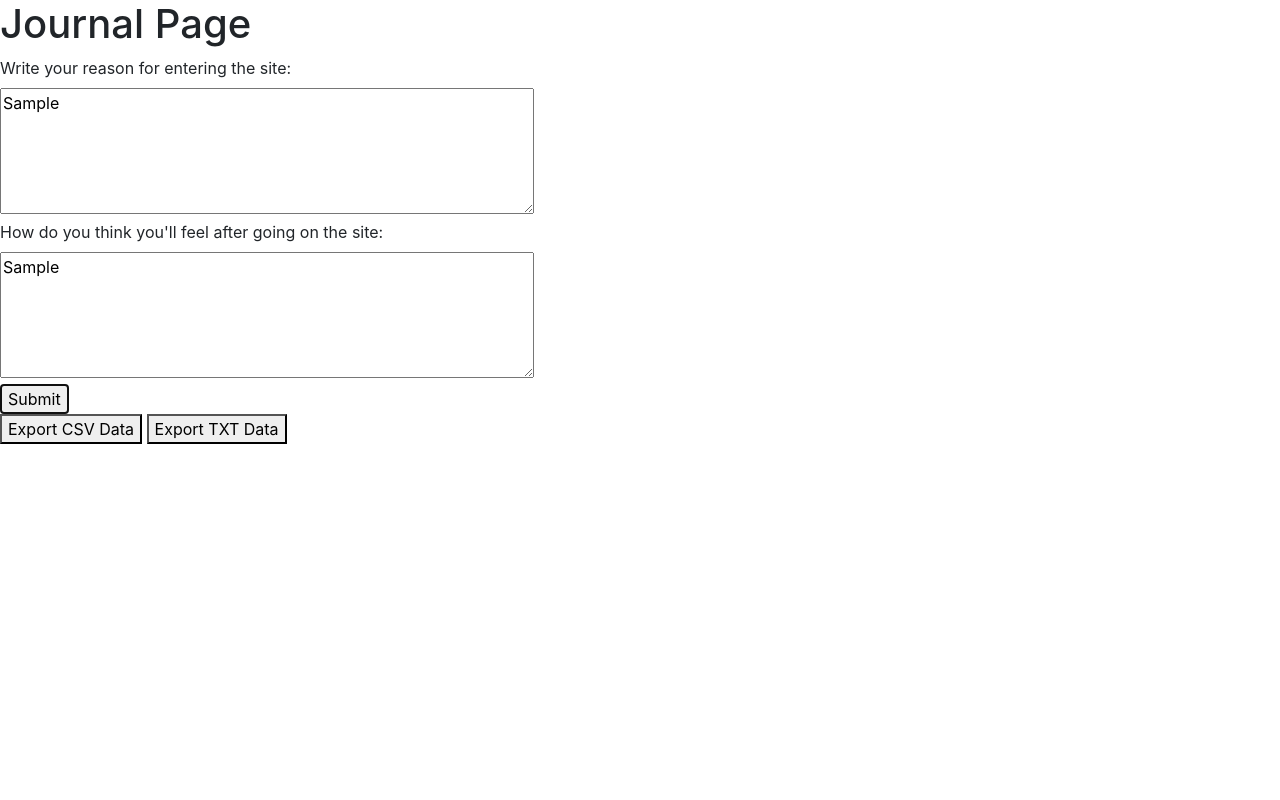
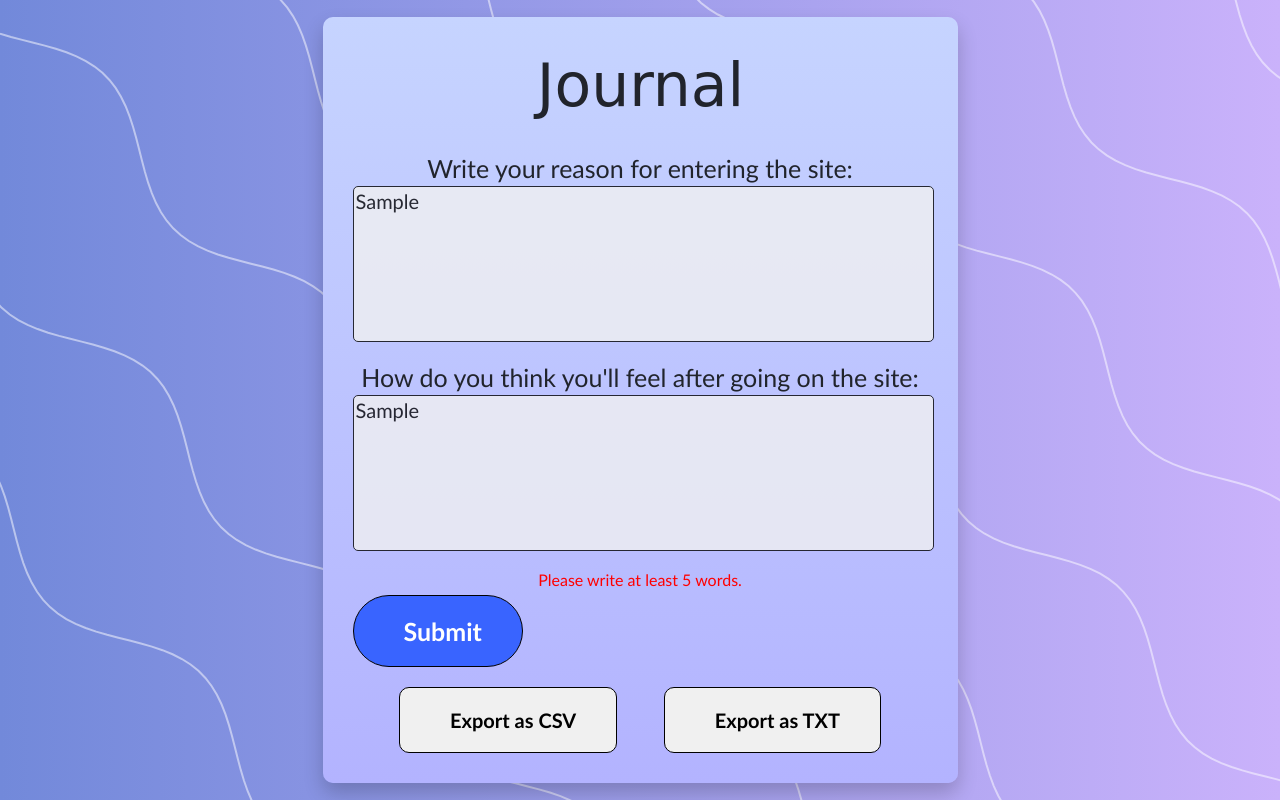
Before and after one commit to hyweric/mindful-redirect, a plain HTML site: page src/components/journal.html in a window 1280 px wide. Both pictures are taken after typing "Sample", "Sample" into the empty fields and a click on the button "Submit". Drawn offline with nearby package versions, Linux system fonts and the light colour scheme.

Commit message:
journal done

```diff
--- a/src/components/journal.html
+++ b/src/components/journal.html
@@ -1,24 +1,40 @@
 <!DOCTYPE html>
 <html lang="en">
-    <head>
-        <meta charset = "UTF-8">
-        <meta name = "viewport" content = "width=device-width, initial-scale=1.0">
-        <title>Journal Page</title>
-        <link rel="stylesheet" href="https://maxcdn.bootstrapcdn.com/bootstrap/4.0.0/css/bootstrap.min.css">
-        <script src = "https://kit.fontawesome.com/a076d05399.js"></script>
-        <script src = "./popup.js" defer></script>
-    </head>
+<head>
+    <meta charset="UTF-8">
+    <meta name="viewport" content="width=device-width, initial-scale=1.0">
+    <title>Journal</title>
+    <link rel="stylesheet" href="journalStyles.css">
+    <script src="https://kit.fontawesome.com/a076d05399.js"></script>
+    <script src="./popup.js" defer></script>
+
+</head>
 <body>
-    <h1>Journal Page</h1>
-    <form id="journalForm">
-        <label for="journalEntry">Write your reason for entering the site:</label><br>
-        <textarea id="journalEntry" name="journalEntry" rows="5" cols="50"></textarea><br>
-        <label for="journalEntry">How do you think you'll feel after going on the site:</label><br>
-        <textarea id="journalEntry2" name="journalEntry2" rows="5" cols="50"></textarea><br>
-        <button type="submit">Submit</button>
-    </form>
-    <button type="ECSV" class="button">Export CSV Data</button>
-    <button type="ETXT" class="button">Export TXT Data</button>
+    <canvas id="sineCanvas"></canvas>
+    <div class="container">
+        <h1>Journal</h1>
+        <form id="journalForm">
+            <label for="journalEntry" class="body">Write your reason for entering the site:</label><br>
+            <textarea id="journalEntry" name="journalEntry" rows="10" cols="50"></textarea><br>
+            <label for="journalEntry2" class="body">How do you think you'll feel after going on the site:</label><br>
+            <textarea id="journalEntry2" name="journalEntry2" rows="10" cols="50"></textarea><br>
+            <button type="submit" class="button main-button animate__animated animate__fadeInLeft">Submit</button>
+            <div class="divLarge"></div>
+        </form>
+        <div class="export-buttons">
+            <div class="button-container">
+                <button type="ECSV" class="button secondary-button ">Export as CSV</button>
+                <button type="ETXT" class="button secondary-button ">Export as TXT</button>
+            </div>
+        </div>
+    </div>
+
+    <div class="blocks-container">
+        <div class="block"></div>
+        <div class="block"></div>
+        <div class="block"></div>
+        <div class="block"></div>
+    </div>
 
     <script src="journal.js"></script>
 </body>
--- a/src/components/journal.js
+++ b/src/components/journal.js
@@ -2,6 +2,16 @@ document.addEventListener('DOMContentLoaded', function() {
     const journalForm = document.getElementById('journalForm');
     const exportCSVButton = document.querySelector('button[type="ECSV"]');
     const exportTXTButton = document.querySelector('button[type="ETXT"]');
+    var activated = false;
+
+    exportCSVButton.addEventListener('click', function() {
+        console.log('csv data export');
+        exportCSVData();
+    });
+    exportTXTButton.addEventListener('click', function() {
+        console.log('txt data export');
+        exportTXTData();
+    });
 
     journalForm.addEventListener('submit', function(event) {
         event.preventDefault(); // prevent form submission
@@ -17,48 +27,64 @@ document.addEventListener('DOMContentLoaded', function() {
         if (length < MIN_WORD_LIMIT || length2 < MIN_WORD_LIMIT) {
             console.log("Current Length: " + length + "   Minimum limit: " + MIN_WORD_LIMIT);
             console.log("journal entry:" + journalEntry);
-            alert('Please write at least ' + MIN_WORD_LIMIT + ' words.');
+            if (activated == false){
+                const errorText = document.createElement('p');
+                errorText.textContent = 'Please write at least ' + MIN_WORD_LIMIT + ' words.';
+                errorText.className = 'error-text';
+                journalForm.insertBefore(errorText, journalForm.querySelector('button[type="submit"]'));
+                activated = true;
+                console.log('error message displayed');
+            }
+
         }
         else {
-            saveJournalEntry(journalEntry);
+            saveJournalEntry(journalEntry, journalEntry2);
             console.log('journal logged');
 
             window.location.href = 'proceed.html';
         }
+    });
 
-    },
-
-
-    exportCSVButton.addEventListener('click', function() {
-        console.log('data export');
-        exportCSVData();
-    }),
-    exportTXTButton.addEventListener('click', function() {
-        console.log('data export');
-        exportTXTData();
-    }
-
-    ));
-
-
-    function saveJournalEntry(entry) {
+    function saveJournalEntry(entry, entry2) {
         var today = new Date();
         var date = today.getFullYear()+'-'+(today.getMonth()+1)+'-'+today.getDate();
-        var time = today.getHours() + ":" + today.getMinutes() + ":" + today.getSeconds();
+        var hours = today.getHours();
+        var minutes = today.getMinutes();
+        var seconds = today.getSeconds();
+        var ampm = hours >= 12 ? 'PM' : 'AM';
+        hours = hours % 12;
+        hours = hours ? hours : 12; // the hour '0' should be '12'
+        minutes = minutes < 10 ? '0'+minutes : minutes;
+        seconds = seconds < 10 ? '0'+seconds : seconds;
+        var time = hours + ':' + minutes + ':' + seconds + ' ' + ampm;
         var dateTime = date+' '+time;
-        console.log(dateTime);
-
 
         let journalEntries = JSON.parse(localStorage.getItem('journalEntries')) || [];
 
-        journalEntries.push(dateTime + '\n');
-        journalEntries.push(entry);
+        journalEntries.push({
+            date: dateTime,
+            reason: entry,
+            reflection: entry2
+        });
 
         localStorage.setItem('journalEntries', JSON.stringify(journalEntries));
     }
+
     function exportCSVData() {
         let journalEntries = JSON.parse(localStorage.getItem('journalEntries')) || [];
-        let csvContent = "data:text/csv;charset=utf-8," + journalEntries.join("\n");
+        let csvContent = "data:text/csv;charset=utf-8,Date,Reason,Reflection\n";
+
+        // Create CSV rows for each journal entry
+        for (let i = 0; i < journalEntries.length; i++) {
+            let entry = journalEntries[i];
+
+            // Handle existing commas in the text by enclosing the values in double quotes
+            let date = '"' + entry.date + '"';
+            let reason = '"' + entry.reason + '"';
+            let reflection = '"' + entry.reflection + '"';
+
+            csvContent += date + "," + reason + "," + reflection + "\n";
+        }
 
         let csvElement = document.createElement('a');
         csvElement.setAttribute('href', encodeURI(csvContent));
@@ -66,9 +92,22 @@ document.addEventListener('DOMContentLoaded', function() {
         csvElement.click();
     }
 
+
     function exportTXTData() {
         let journalEntries = JSON.parse(localStorage.getItem('journalEntries')) || [];
-        let txtContent = "data:text/plain;charset=utf-8," + journalEntries.join("\n");
+        let txtContent = "data:text/plain;charset=utf-8,";
+
+        // Create TXT rows for each journal entry
+        for (let i = 0; i < journalEntries.length; i++) {
+            let entry = journalEntries[i];
+
+            // Convert each entry into a string format
+            let entryString = 'Date: ' + entry.date + '\n' +
+                              'Reason: ' + entry.reason + '\n' +
+                              'Reflection: ' + entry.reflection + '\n\n';
+
+            txtContent += entryString;
+        }
 
         let txtElement = document.createElement('a');
         txtElement.setAttribute('href', encodeURI(txtContent));
@@ -77,3 +116,41 @@ document.addEventListener('DOMContentLoaded', function() {
     }
 
 });
+
+const canvas = document.getElementById('sineCanvas');
+const ctx = canvas.getContext('2d');
+canvas.width = window.innerWidth;
+canvas.height = window.innerHeight;
+animateWaves();
+
+// Single wave
+function drawSineWave(phase, amplitude, frequency, speed, rotationAngle, Xshift, YShift) {
+    ctx.strokeStyle = 'rgba(255, 255, 255, 0.5)';
+    ctx.lineWidth = 2;
+
+    ctx.beginPath();
+
+    for (let x = 0; x < canvas.width*2; x += 10) {
+        const y = amplitude * Math.sin(frequency * x + phase) + canvas.height / 2;
+        const rotatedX = Math.cos(rotationAngle) * x - Math.sin(rotationAngle) * y + Xshift;
+        const rotatedY = Math.sin(rotationAngle) * x + Math.cos(rotationAngle) * y + YShift;
+        if (x === 0) {
+            ctx.moveTo(rotatedX, rotatedY);
+        } else {
+            ctx.lineTo(rotatedX, rotatedY);
+        }
+    }
+    ctx.stroke();
+
+    return phase + speed;
+}
+
+function animateWaves() {
+    ctx.clearRect(0, 0, canvas.width, canvas.height);
+
+    for (let i = 1; i <= 8; i++) {
+        animateWaves['phase' + i] =  drawSineWave(animateWaves['phase' + i] || i * 20, 30, 0.02, i/3 * 0.01, Math.PI / 4, i + 50* (i-2), 0 - 200 * (i-0.5)); }
+        // varying speed looks cool imo
+
+    requestAnimationFrame(animateWaves);
+}
--- a/src/components/journalStyles.css
+++ b/src/components/journalStyles.css
@@ -0,0 +1,220 @@
+body {
+    margin: 0;
+    padding: 0;
+    min-height: 100vh;
+    display: flex;
+    justify-content: center;
+    align-items: center;
+    background: linear-gradient(to right, #7289da, #cab2fb);
+    font-family: "PT Sans", Calibri, Tahoma, sans-serif;
+    font-size: 25px;
+    color: #21242c;
+    line-height: 1.4;
+}
+
+.container {
+    text-align: center;
+    transform: translate3d(0, 0, 0);
+    animation: popOut 1s ease-in-out;
+    box-shadow: 0 10px 20px rgba(0, 0, 0, 0.2);
+    padding: 30px;
+    background: linear-gradient(to bottom, #c6d4ff, rgb(179, 179, 255));
+    border-radius: 10px;
+    position: relative;
+    z-index: 1;
+}
+#sineCanvas {
+    position: absolute;
+    top: 0;
+    left: 0;
+    z-index: -1;
+}
+@keyframes popOut {
+    0% {
+        transform: scale(0.9);
+        opacity: 0;
+    }
+    100% {
+        transform: scale(1);
+        opacity: 1;
+    }
+}
+
+h1 {
+    text-align: center;
+    text-transform: capitalize;
+    margin-top: 0;
+    font-size: 10vw;
+    font-weight: 400;
+    line-height: .8;
+    margin-top: 0;
+    margin-bottom: 0;
+    font-family: 'Pacifico', cursive;
+    font-size: 60px;
+    line-height: 1.4;
+    animation: moveBlocks 2s infinite alternate;
+}
+
+@keyframes moveBlocks {
+    0% {
+        transform: translateY(-5px);
+    }
+    100% {
+        transform: translateY(5px);
+    }
+}
+
+form {
+    margin-top: 20px;
+}
+
+.error-text {
+    color: red;
+    font-size: 1rem;
+    padding-top: 0;
+    padding-bottom: 0;
+    margin-top: 0;
+    margin-bottom: 3px; /* You need to specify a unit for margin-bottom, like px */
+}
+
+textarea {
+    width: 100%;
+    height: 150px;
+    margin-bottom: 10px;
+    background-color: #f0f0f0;
+    resize: none;
+    border: 1px solid #000;
+    border-radius: 5px;
+    opacity: 0.8;
+    font-family: "PT Sans", Calibri, Tahoma, sans-serif;
+    font-size: 20px;
+}
+
+.divLarge {
+    margin-top: 20px;
+}
+
+.divSmall {
+    margin-top: 10px;
+}
+
+.button {
+    font-size: medium;
+    z-index: 100;
+    color: var(--black);
+    text-align: center;
+    background-color: rgba(0, 0, 0, 0);
+    border: 1.5px solid #000;
+    justify-content: center;
+    padding: 20px 40px 20px 50px;
+    font-family: "PT Sans", Calibri, Tahoma, sans-serif;
+    font-weight: 600;
+    transition: all .2s;
+    display: flex;
+    position: relative;
+}
+
+.main-button {
+    background-color: #3964ff;
+    color: #fff;
+    font-size: 25px;
+    border-radius: 50px;
+}
+
+.secondary-button {
+    background-color: #f0f0f0;
+    color: #000;
+    font-size: 20px;
+    border-radius: 10px;
+}
+
+.button-container {
+    display: flex;
+    justify-content: space-evenly;
+}
+
+.main-button:hover {
+    background-color: #2543ad;
+}
+
+.main-button:active {
+    background-color: #ffffff;
+}
+
+.secondary-button:hover {
+    background-color: #c2d9ff;
+}
+
+.secondary-button:active {
+    background-color: #0099ff;
+}
+
+
+/* Animation Classes */
+.animate__animated {
+    animation-duration: 1s;
+}
+
+.animate__fadeInUp {
+    animation-name: fadeInUp;
+}
+
+.animate__fadeInDown {
+    animation-name: fadeInDown;
+}
+
+.animate__fadeInLeft {
+    animation-name: fadeInLeft;
+}
+
+.animate__fadeInRight {
+    animation-name: fadeInRight;
+}
+
+@keyframes fadeInUp {
+    from {
+        opacity: 0;
+        transform: translate3d(0, 100%, 0);
+    }
+
+    to {
+        opacity: 1;
+        transform: none;
+    }
+}
+
+@keyframes fadeInDown {
+    from {
+        opacity: 0;
+        transform: translate3d(0, -100%, 0);
+    }
+
+    to {
+        opacity: 1;
+        transform: none;
+    }
+}
+
+/* @keyframes fadeInLeft {
+    from {
+        opacity: 0;
+        transform: translate3d(-100%, 0, 0);
+    }
+
+    to {
+        opacity: 1;
+        transform: none;
+    }
+} */
+
+@keyframes fadeInRight {
+    from {
+        opacity: 0;
+        transform: translate3d(100%, 0, 0);
+    }
+
+    to {
+        opacity: 1;
+        transform: none;
+    }
+}
```
